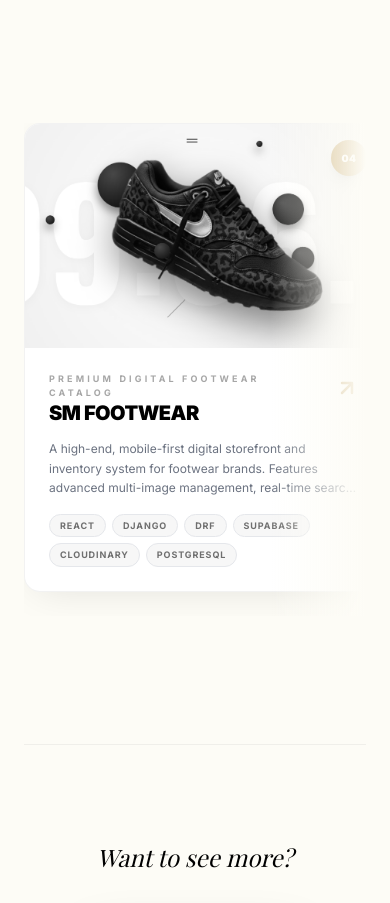
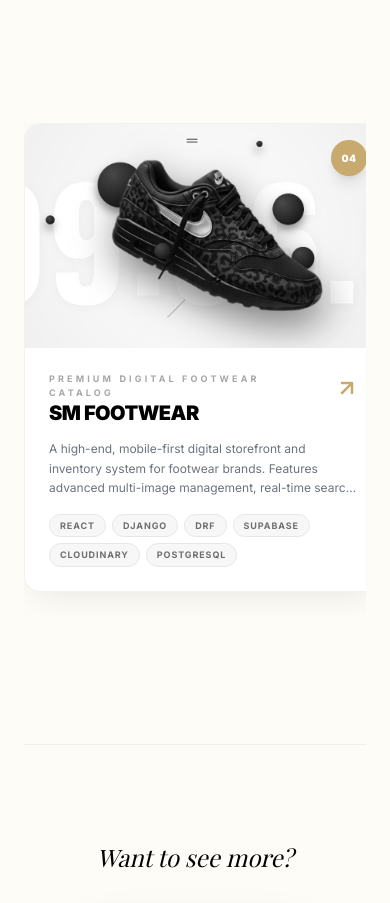
Before and after one commit to sinan-prvt/Portfolio, a React (Vite) app in the folder portfolio-react/: page / in a window 390 px wide. Shown: the part 6620-7523 px from the top of the page. Built offline with nearby package versions, Linux system fonts and the light colour scheme; a web font is replaced by a local one.

Commit message:
Added some updateds

```diff
--- a/portfolio-react/src/components/Projects.jsx
+++ b/portfolio-react/src/components/Projects.jsx
@@ -292,9 +292,9 @@ export default function Projects() {
                     {/* Horizontal scroll track */}
                     <div className="relative">
                         {/* Left fade */}
-                        <div className={`absolute left-0 top-0 bottom-0 w-16 z-10 bg-gradient-to-r from-[#FDFCF6] to-transparent pointer-events-none transition-opacity duration-300 ${canScrollLeft ? 'opacity-100' : 'opacity-0'}`} />
+                        <div className={`hidden md:block absolute left-0 top-0 bottom-0 w-16 z-10 bg-gradient-to-r from-[#FDFCF6] to-transparent pointer-events-none transition-opacity duration-300 ${canScrollLeft ? 'opacity-100' : 'opacity-0'}`} />
                         {/* Right fade */}
-                        <div className={`absolute right-0 top-0 bottom-0 w-24 z-10 bg-gradient-to-l from-[#FDFCF6] to-transparent pointer-events-none transition-opacity duration-300 ${canScrollRight ? 'opacity-100' : 'opacity-0'}`} />
+                        <div className={`hidden md:block absolute right-0 top-0 bottom-0 w-24 z-10 bg-gradient-to-l from-[#FDFCF6] to-transparent pointer-events-none transition-opacity duration-300 ${canScrollRight ? 'opacity-100' : 'opacity-0'}`} />
 
                         <div
                             ref={scrollRef}
```
